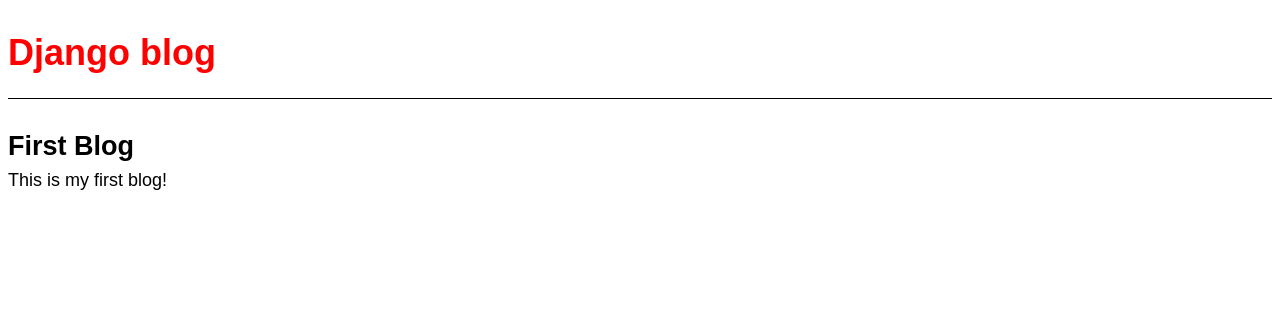
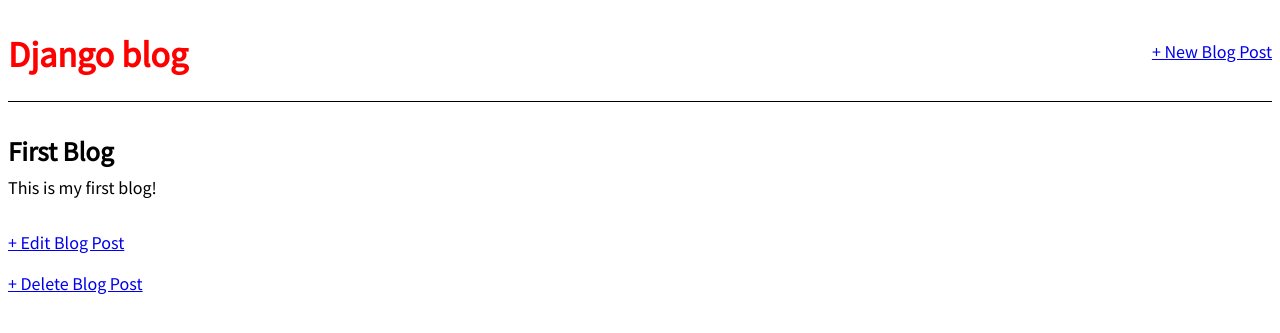
Before and after one commit to nguyenquyem99aipower/blog, a Django app: page /post/1/ in a window 1280 px wide. Shown: the top 333 px of the page. Run offline with Django 3.2, Linux system fonts and the light colour scheme; data comes from the database, SQL or seed files in the repository; both versions use the stored data as it was after the commit.

Commit message:
update add, edit and delete form

```diff
--- a/blog/models.py
+++ b/blog/models.py
@@ -1,5 +1,5 @@
 from django.db import models
-
+from django.urls import reverse
 # Create your models here.
 class Post(models.Model):
     title = models.CharField(max_length=200)
@@ -10,3 +10,6 @@ class Post(models.Model):
 
     def __str__(self):
         return self.title
+
+    def get_absolute_url(self):
+        return reverse('post_detail', args=[str(self.id)])
--- a/blog/urls.py
+++ b/blog/urls.py
@@ -1,7 +1,15 @@
-from django.urls import path
-from .views import BlogListView, BlogDetailView
+from django.urls import include, path
+from rest_framework import routers
+from .views import BlogListView, BlogDetailView, BlogCreateView
+from .views import BlogUpdateView, BlogDeleteView
 
 urlpatterns = [
+    path('post/<int:pk>/edit/', BlogUpdateView.as_view(),
+    name='post_edit'),
+    path('post/new/', BlogCreateView.as_view(), name='post_new'),
     path('post/<int:pk>/', BlogDetailView.as_view(), name='post_detail'),
-    path('', BlogListView.as_view(), name='home')
+    path('', BlogListView.as_view(), name='home'),
+    path('post/<int:pk>/delete/', BlogDeleteView.as_view(),
+    name='post_delete'),
+
 ]
--- a/blog/views.py
+++ b/blog/views.py
@@ -1,6 +1,9 @@
 from django.shortcuts import render
 from django.views.generic import ListView, DetailView
+from django.views.generic.edit import CreateView, UpdateView
+from django.views.generic.edit import DeleteView
 from .models import Post
+from django.urls import reverse_lazy
 
 class BlogListView(ListView):
     model = Post
@@ -9,3 +12,18 @@ class BlogListView(ListView):
 class BlogDetailView(DetailView):
     model = Post
     template_name = 'post_detail.html'
+
+class BlogCreateView(CreateView):
+    model = Post
+    template_name = 'post_new.html'
+    fields = '__all__'
+
+class BlogUpdateView(UpdateView):
+    model = Post
+    template_name = 'post_edit.html'
+    fields = ['title', 'body']
+
+class BlogDeleteView(DeleteView):
+    model = Post
+    template_name = 'post_delete.html'
+    success_url = reverse_lazy('home')
--- a/blog_project/urls.py
+++ b/blog_project/urls.py
@@ -16,6 +16,7 @@ Including another URLconf
 from django.contrib import admin
 from django.urls import path, include
 
+
 urlpatterns = [
     path('admin/', admin.site.urls),
     path('', include('blog.urls')),
--- a/templates/base.html
+++ b/templates/base.html
@@ -3,12 +3,19 @@
     <head>
         <title>Django blog</title>
         <link href="{% static 'css/base.css' %}" rel="stylesheet">
+        <link href="https://fonts.googleapis.com/css?family=Source+Sans+Pro:400"
+        rel = "stylesheet">
     </head>
     <body>
-        <header>
-            <h1><a href="{% url 'home' %}">Django blog</a></h1>
-        </header>
         <div>
+            <header>
+                <div class="nav-left">
+                    <h1><a href="{% url 'home' %}">Django blog</a></h1>
+                </div>
+                <div class="nav-right">
+                    <a href="{% url 'post_new' %}">+ New Blog Post</a>
+                </div>
+            </header>
             {% block content %}
             {% endblock content %}
         </div>
--- a/templates/post_detail.html
+++ b/templates/post_detail.html
@@ -5,4 +5,6 @@
         <h2>{{ post.title }}</h2>
         <p>{{ post.body }}</p>
     </div>
-{% endblock content %}
+    <p></p><a href="{% url 'post_edit' post.pk %}">+ Edit Blog Post</a></p>
+    <p><a href="{% url 'post_delete' post.pk %}">+ Delete Blog Post</a></p>
+    {% endblock content %}
```
Also changed, not shown: templates/post_delete.html (added, +10 -0 lines), templates/post_edit.html (added, +8 -0 lines), templates/post_new.html (added, +10 -0 lines), blog_project/settings.py (line endings or trailing spaces), db.sqlite3, 1 other file.
